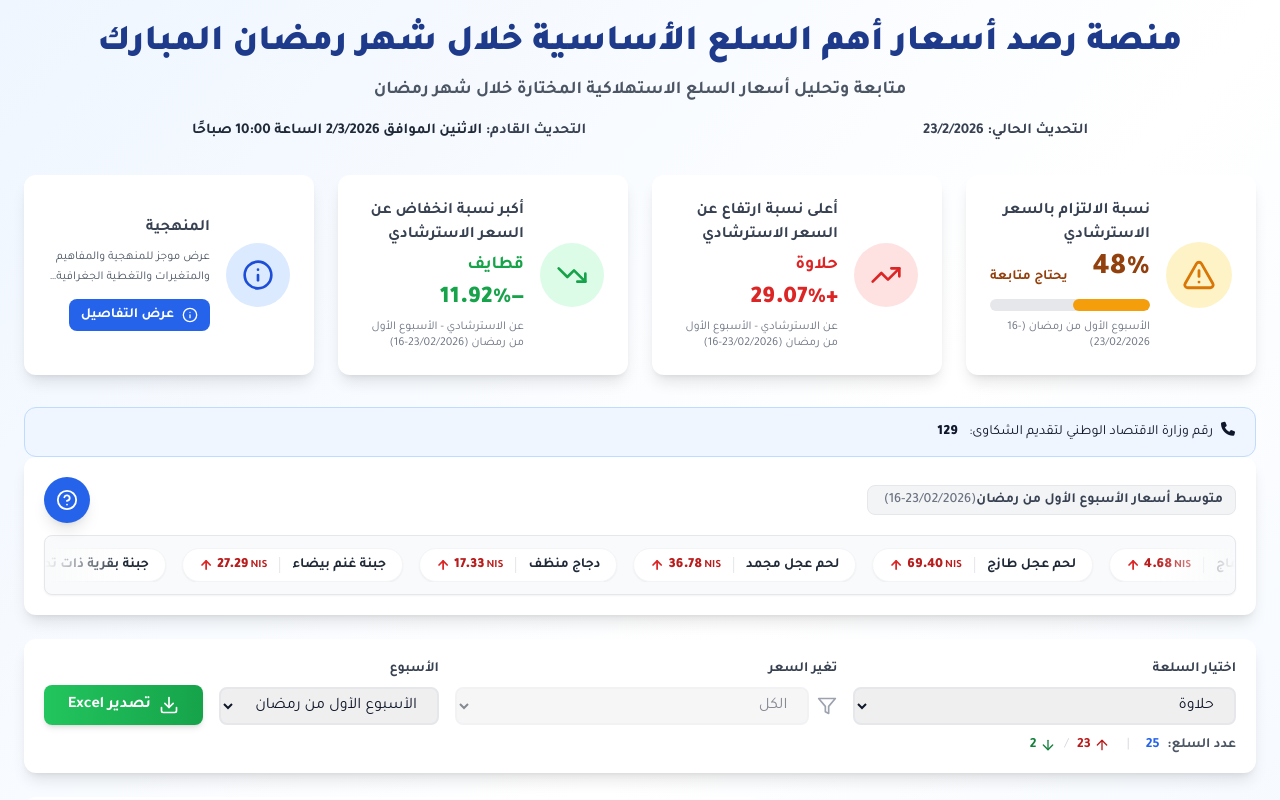
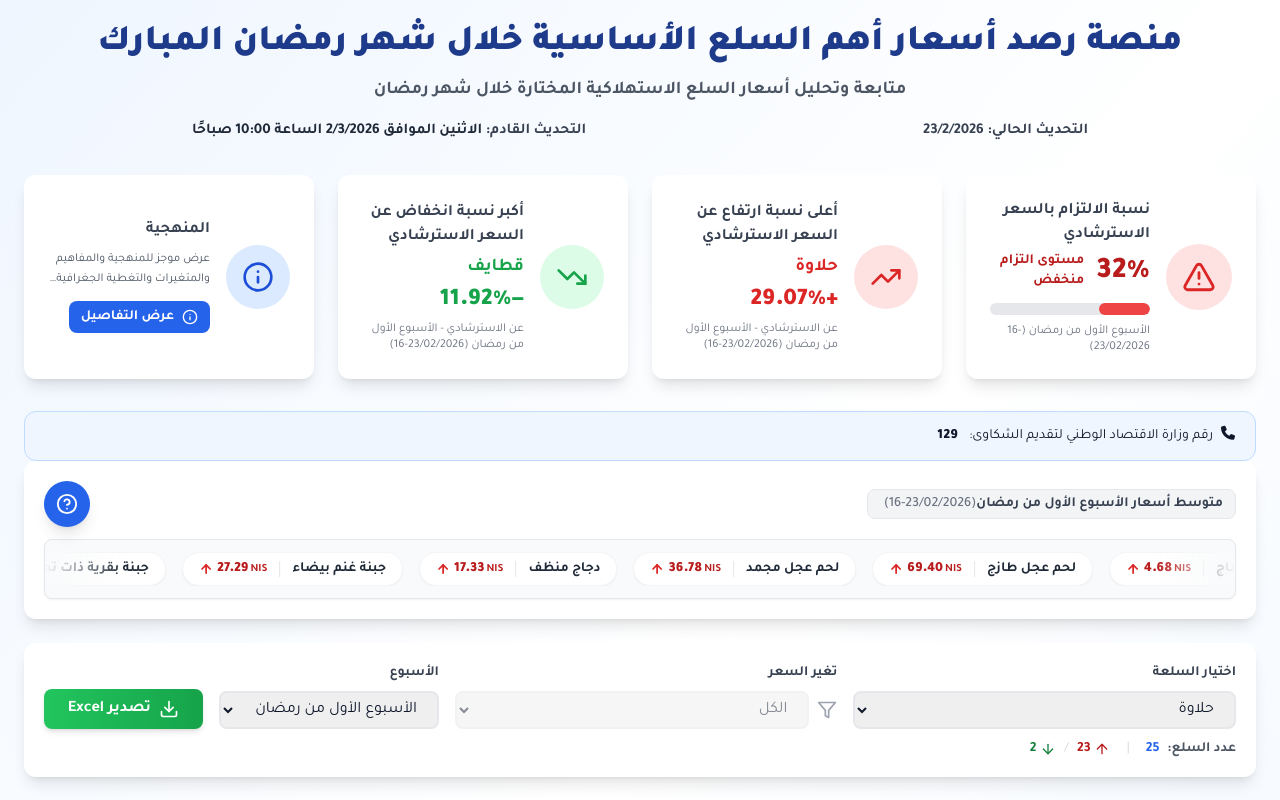
Before and after one commit to Mohammed-basel/Ramadan_English_test, a React (Vite) app: page / in a window 1280 px wide. Shown: the top 800 px of the page. Built offline with nearby package versions, Linux system fonts and the light colour scheme.

Commit message:
Update App.tsx

```diff
--- a/src/App.tsx
+++ b/src/App.tsx
@@ -40,7 +40,7 @@ function App() {
 const adherenceByWeek: Record<number, number> = {
   1: 24,
   2: 28,
-  3: 48,
+  3: 32,
 };
 
 const manualAdherence = adherenceByWeek[currentWeek] ?? 0;
```
